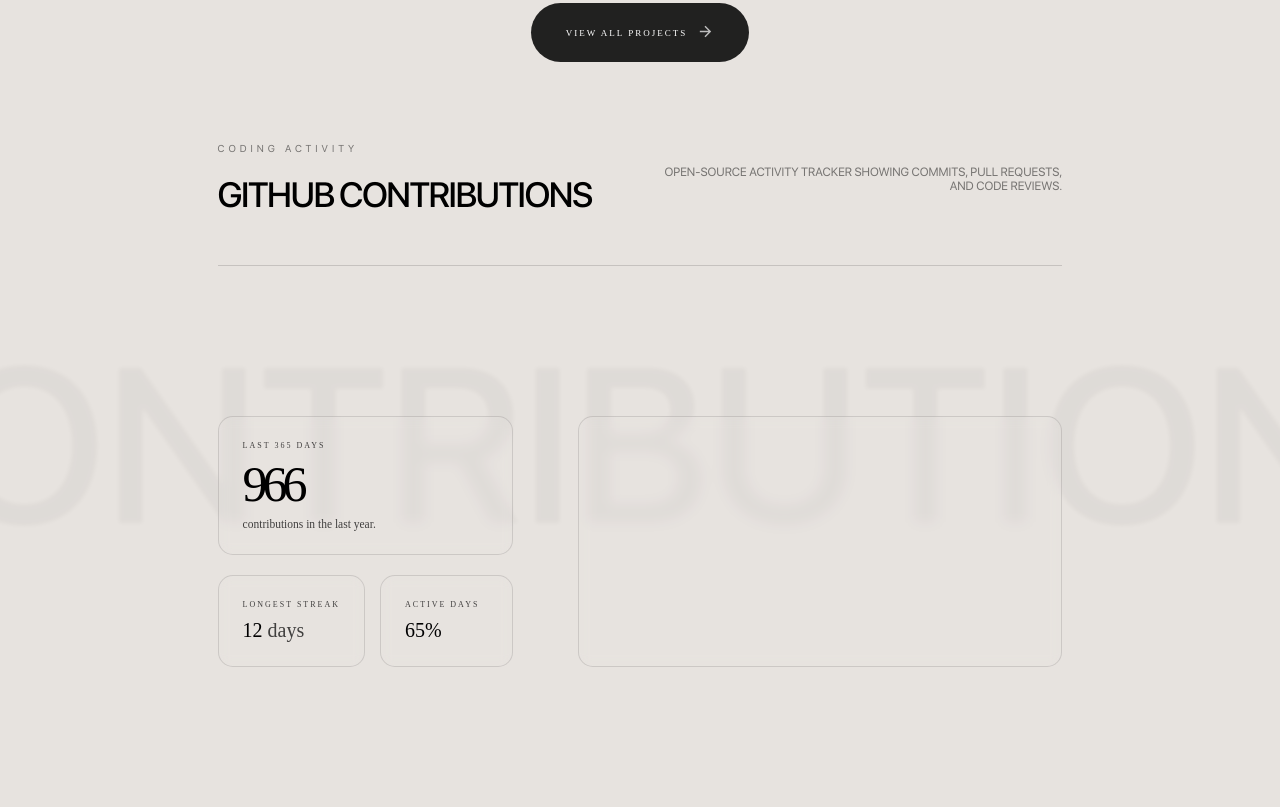
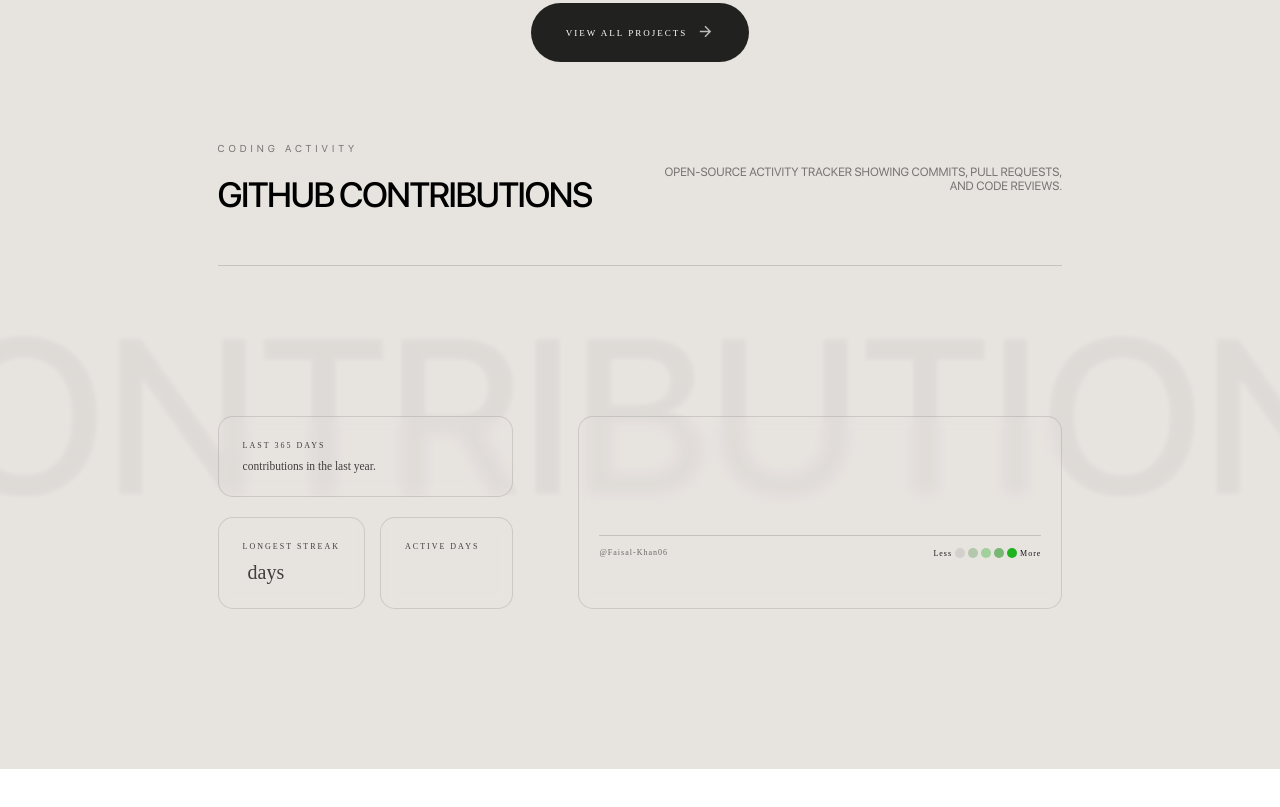
Before and after one commit to Faisal-Khan06/portfolio, a plain HTML site: page index.html in a window 1280 px wide. Shown: the part 6466-7273 px from the top of the page. After the commit the page ends 7235 px from the top, so only its background shows below. Drawn offline with nearby package versions, Linux system fonts and the light colour scheme; no server answers; a web font is replaced by a local one.

Commit message:
Added content inside graph-content

```diff
--- a/index.html
+++ b/index.html
@@ -349,22 +349,36 @@
             <hr>
             <div class="gc-content-main">
                 <div class="date" style="grid-area: date;"><span>last 365 days</span>
-                    <h3>966</h3>
+                    <h3></h3>
                     <h5>contributions in the last year.</h5>
                 </div>
-                <div class="graph" style="grid-area: graph;"></div>
+                <div class="graph" style="grid-area: graph;">
+                    <div class="graph-content"></div>
+                    <hr>
+                    <div class="graph-desc">
+                        <h5>@Faisal-Khan06</h5>
+                        <div>Less
+                            <span class="circle first-color"></span>
+                            <span class="circle second-color"></span>
+                            <span class="circle third-color"></span>
+                            <span class="circle fourth-color"></span>
+                            <span class="circle fifth-color"></span>
+                            More
+                        </div>
+                    </div>
+                </div>
                 <div class="streak" style="grid-area: streak;">
                     <span>Longest streak</span>
 
                     <div class="streak-info">
-                        <h3>12 </h3><span>days</span>
+                        <h3> </h3><span>days</span>
                     </div>
 
 
                 </div>
                 <div class="active" style="grid-area: active;">
                     <span>active days</span>
-                    <h3>65%</h3>
+                    <h3></h3>
                 </div>
             </div>
         </div>
--- a/styles/style.css
+++ b/styles/style.css
@@ -1058,9 +1058,7 @@ body {
     backdrop-filter: blur(6px);
 }
 
-.graph {
-    margin-left: 50px;
-}
+
 
 .date {
     display: flex;
@@ -1136,3 +1134,64 @@ body {
     gap: 5px;
 
 }
+
+.gc-content-main .graph {
+    color: rgba(0, 0, 0, 0.89);
+    font-size: 10px;
+    letter-spacing: 0.2px;
+    gap: 10px;
+    margin-left: 50px;
+    display: flex;
+    flex-direction: column;
+    padding: 50px 20px;
+}
+
+
+.graph-desc {
+    font-weight: 200;
+    font-size: 8px;
+    flex: 1;
+    display: flex;
+    align-items: center;
+    justify-content: space-between;
+    letter-spacing: 1px;
+}
+
+.graph-desc h5 {
+    color: rgba(0, 0, 0, 0.548);
+    font-size: 8px;
+    font-weight: 400;
+}
+
+.graph-content {
+    flex: 5;
+}
+
+.circle {
+    border-radius: 50%;
+    display: inline-block;
+    background-color: black;
+    height: 10px;
+    width: 10px;
+    transform: translateY(2px);
+}
+
+.circle:nth-child(1) {
+    background-color: rgba(56, 58, 56, 0.116);
+}
+
+.circle:nth-child(2) {
+    background-color: rgba(20, 116, 20, 0.247);
+}
+
+.circle:nth-child(3) {
+    background-color: rgba(59, 180, 59, 0.404);
+}
+
+.circle:nth-child(4) {
+    background-color: rgba(28, 146, 28, 0.548);
+}
+
+.circle:nth-child(5) {
+    background-color: rgb(31, 179, 31);
+}
```
